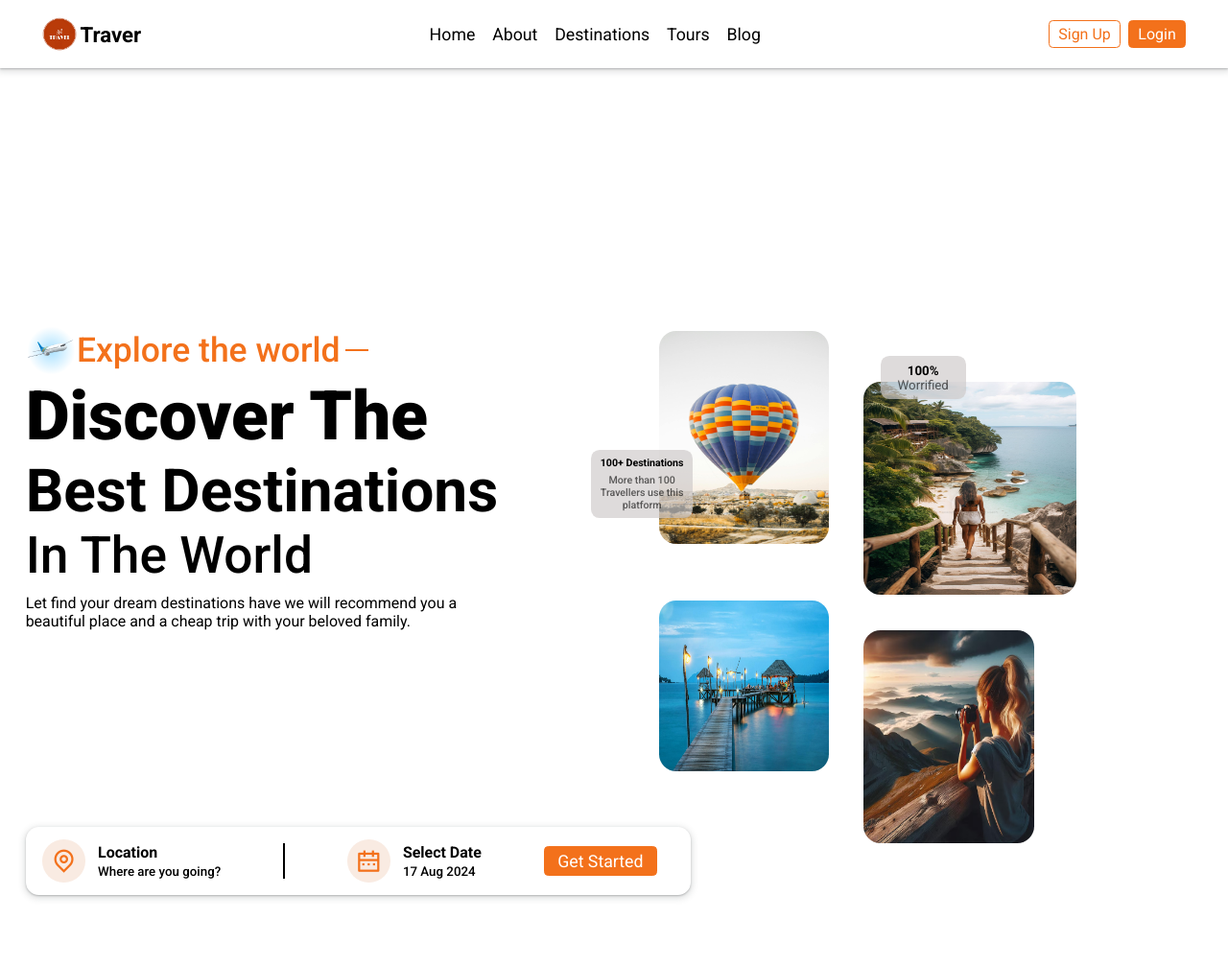
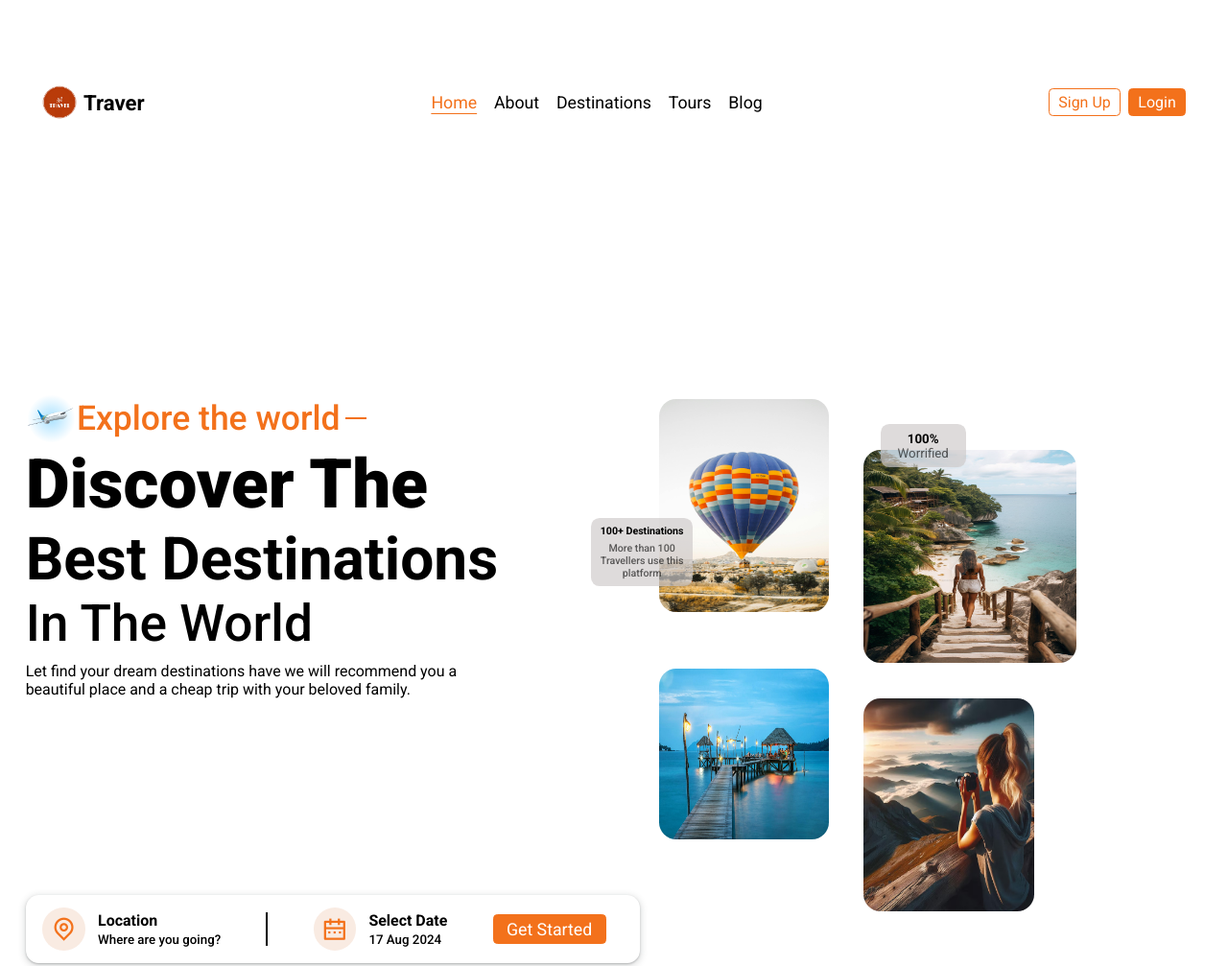
Before and after one commit to Subhass1/Traver, a plain HTML site: page index.html in a window 1280 px wide. Shown: the top 1007 px of the page at 96% size. Drawn offline with nearby package versions, Linux system fonts and the light colour scheme.

Commit message:
sticky navbar making & working on first child

```diff
--- a/css/style.css
+++ b/css/style.css
@@ -4,28 +4,38 @@
     margin: 0;
     padding: 0;
     font-family: "Roboto", sans-serif;
+    box-sizing: border-box;
 }
 
 html {
     font-size: 62.5%;
+    scroll-behavior: smooth;
 }
 
 /*⇉⇉⇉⇉⇉⇉⇉⇉⇉⇉⇉⇉⇉⇉⇉⇉⇉⇉⇉⇉⇉⇉⇉⇉⇉⇉⇉⇉⇉⇉⇉⇉⇉⇉⇉⇉⇉⇉
             Our Header Navbar Design
 ⇉⇉⇉⇉⇉⇉⇉⇉⇉⇉⇉⇉⇉⇉⇉⇉⇉⇉⇉⇉⇉⇉⇉⇉⇉⇉⇉⇉⇉⇉⇉⇉⇉⇉⇉⇉⇉⇉⇉ */
 
-.header {
 
+.sticky{
+    position: fixed;
+    top: 0;
+    z-index: 100000;
     box-shadow: rgba(60, 64, 67, 0.3) 0px 1px 2px 0px, rgba(60, 64, 67, 0.15) 0px 2px 6px 2px;
-    padding: 0 5rem 0 5rem;
+    background-color: #fff;
 }
 
-.header-section {
+.header {
     width: 100%;
     height: 8rem;
     display: flex;
     justify-content: space-between;
     align-items: center;
+
+    padding: 0 5rem 0 5rem;
+    /* transition: all 0.3s ease; */
+    /* position: relative; */
+    /* will-change: transform, top; */
 
     & i{
         /* background-color: #f3711b; */
@@ -37,10 +47,10 @@ html {
 
 }
 
-.header-section .logo {
+.header .logo {
     display: flex;
     align-items: center;
-    gap: .4rem;
+    gap: .8rem;
 
     & img {
         width: 4rem;
@@ -53,7 +63,7 @@ html {
 }
 
 
-.header-section nav {
+.header nav {
 
     & ul {
         display: flex;
@@ -73,8 +83,15 @@ html {
         color: #f3711b;
     }
 
+
+
 }
 
+.header nav ul li:first-child a {
+    text-decoration: underline;
+    text-underline-offset: 0.6rem;
+    color: #f3711b;
+}
 .login-btn {
     display: flex;
     align-items: center;
--- a/index.html
+++ b/index.html
@@ -18,8 +18,8 @@
     <!-- ⇉⇉⇉⇉⇉⇉⇉⇉⇉⇉⇉⇉⇉⇉⇉⇉⇉⇉⇉⇉⇉⇉⇉⇉⇉⇉⇉⇉⇉⇉⇉⇉⇉⇉⇉⇉⇉⇉
                            Our Header Section
     ⇉⇉⇉⇉⇉⇉⇉⇉⇉⇉⇉⇉⇉⇉⇉⇉⇉⇉⇉⇉⇉⇉⇉⇉⇉⇉⇉⇉⇉⇉⇉⇉⇉⇉⇉⇉⇉⇉⇉⇉⇉-->
-    <header class="header">
-        <div class="header-section">
+
+        <div class="header" id="header">
             <div class="logo">
                 <img src="Images/logo.png" alt="Logo Images">
                 <p>Traver</p>
@@ -43,7 +43,7 @@
             <i class="ri-bar-chart-horizontal-line"></i>
 
         </div>
-    </header>
+
 
     <!-- ⇉⇉⇉⇉⇉⇉⇉⇉⇉⇉⇉⇉⇉⇉⇉⇉⇉⇉⇉⇉⇉⇉⇉⇉⇉⇉⇉⇉⇉⇉⇉⇉⇉⇉⇉⇉⇉⇉
                            Our Main Section
@@ -497,6 +497,8 @@
         </div>
     </div>
 
+
+    <script src="main.js"></script>
 </body>
 
 </html>
--- /dev/null
+++ b/main.js
@@ -0,0 +1,28 @@
+/* const header = document.getElementById("header"); // Get the navbar element
+
+const sticky = header.offsetTop; // Get the offset position of the navbar
+
+window.addEventListener("scroll", () => {
+  if (window.scrollY >= sticky) {
+    header.classList.add("sticky"); // Use `header` instead of `navbar`
+  } else {
+    header.classList.remove("sticky"); // Use `header` instead of `navbar`
+  }
+}); */
+
+
+const header = document.getElementById("header");
+const placeholder = document.createElement("div");
+placeholder.style.height = `${header.offsetHeight}px`;
+placeholder.style.display = "none"; // Initially hidden
+header.parentNode.insertBefore(placeholder, header);
+
+window.addEventListener("scroll", () => {
+  if (window.scrollY >= header.offsetTop) {
+    header.classList.add("sticky");
+    placeholder.style.display = "block";
+  } else {
+    header.classList.remove("sticky");
+    placeholder.style.display = "none";
+  }
+});
```
